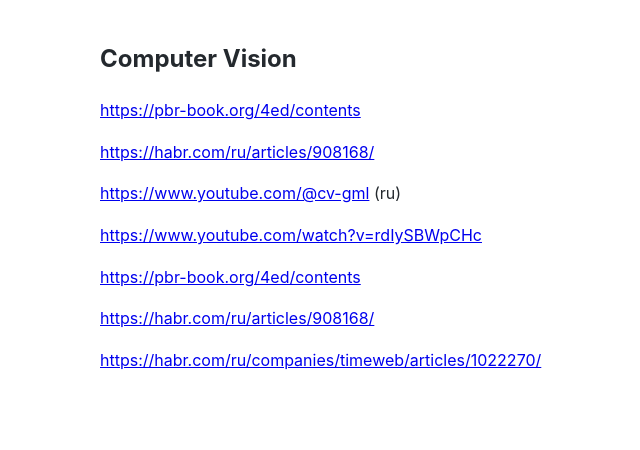
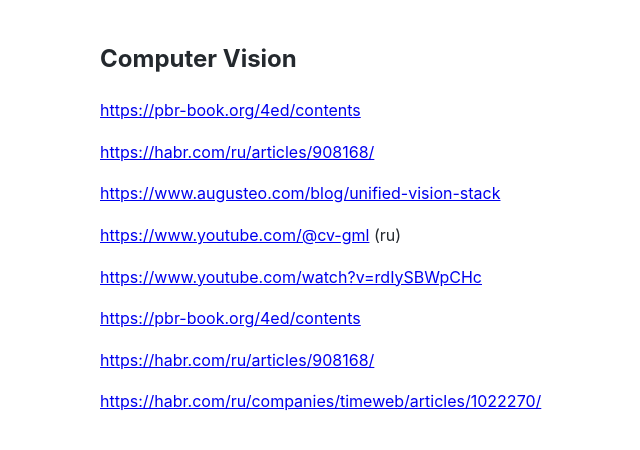
Before and after one commit to Michael-Lubinsky/michael-lubinsky.github.com, a Jekyll site: the page built from ml/comp_vision.md, in a window 1280 px wide. Shown: the top 450 px of the page, without its empty margins (90-730 px from the left). Built offline with Jekyll 4.4.1, drawn with Linux system fonts in a browser that asks for light colours; our own code applies the rules of GitHub Pages for plain Markdown files.

Commit message:
Update comp_vision.md

```diff
--- a/ml/comp_vision.md
+++ b/ml/comp_vision.md
@@ -3,6 +3,8 @@
 <https://pbr-book.org/4ed/contents>
 
 <https://habr.com/ru/articles/908168/>
+
+<https://www.augusteo.com/blog/unified-vision-stack>
 
 <https://www.youtube.com/@cv-gml>  (ru)
 
```
